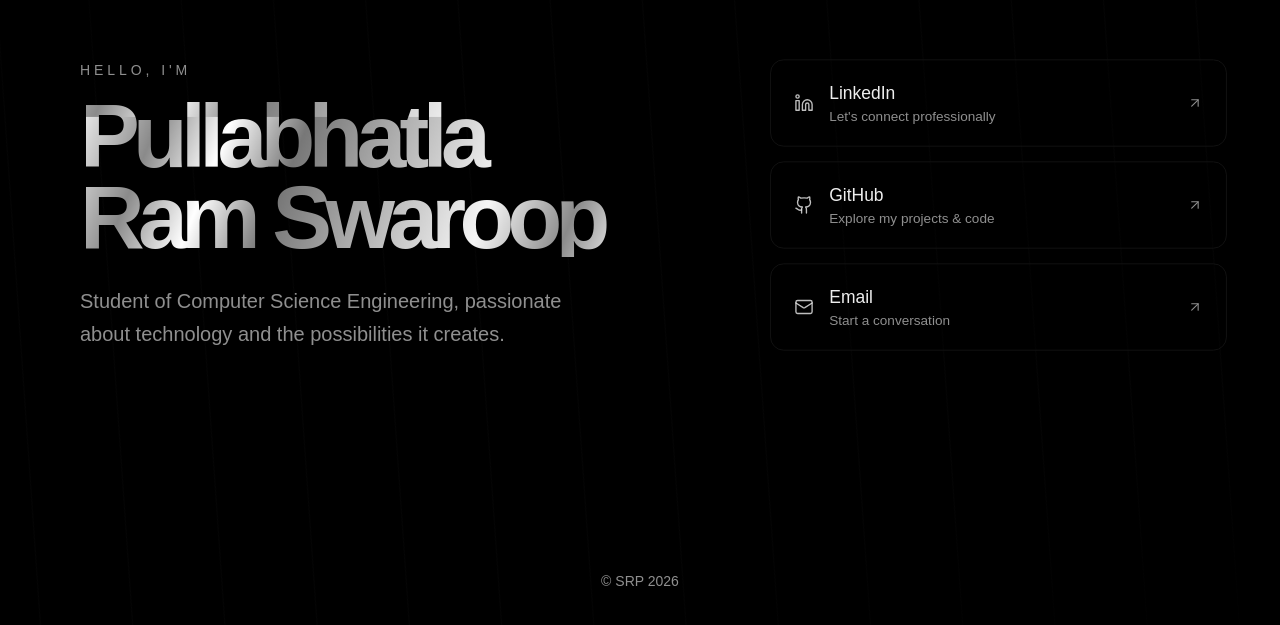
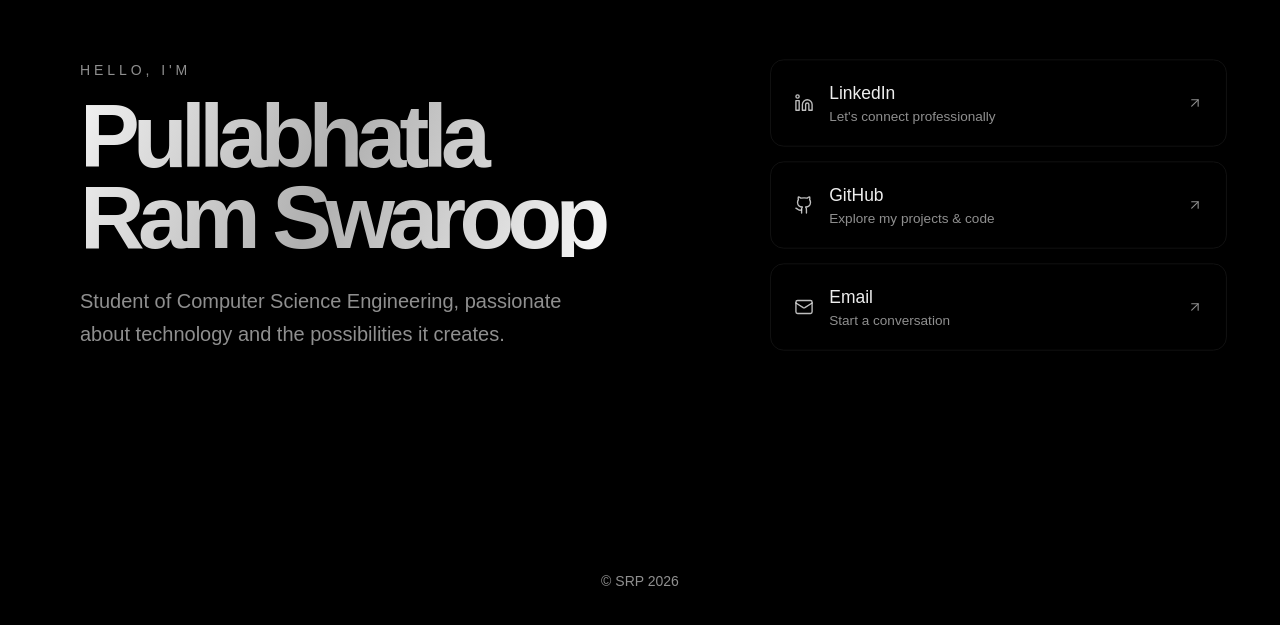
Before and after one commit to SwaroopSRP/portfolio-site, a Next.js app: page / in a window 1280 px wide. Shown: the part 135-760 px from the top of the page. Built offline with nearby package versions, Linux system fonts and the light colour scheme; a web font is replaced by a local one.

Commit message:
feat: adjust drizzle and name-gradient animations in globals.css

```diff
--- a/app/globals.css
+++ b/app/globals.css
@@ -10,10 +10,10 @@
 @layer base { * { @apply border-border outline-ring/50; } body { font-family: 'Google Sans Flex', Arial, sans-serif; } }
 
 .portfolio-shell { isolation: isolate; }
-.drizzle { position: absolute; inset: -30%; pointer-events: none; opacity: .16; transform: rotate(-18deg); background-image: repeating-linear-gradient(104deg, transparent 0 48px, rgba(255,255,255,.16) 49px, transparent 50px 92px); -webkit-mask-image: linear-gradient(180deg, transparent, black 26%, black 72%, transparent); mask-image: linear-gradient(180deg, transparent, black 26%, black 72%, transparent); animation: drizzle-fall 14s linear infinite; }
+.drizzle { position: absolute; inset: -30%; pointer-events: none; opacity: .045; transform: rotate(-18deg); background-image: repeating-linear-gradient(104deg, transparent 0 48px, rgba(255,255,255,.08) 49px, transparent 50px 92px); -webkit-mask-image: linear-gradient(180deg, transparent, black 26%, black 72%, transparent); mask-image: linear-gradient(180deg, transparent, black 26%, black 72%, transparent); animation: drizzle-fall 14s linear infinite; }
 @keyframes drizzle-fall { from { background-position: 0 -160px; } to { background-position: 0 420px; } }
-.name-gradient { background: repeating-linear-gradient(112deg, #f5f5f5 0, #8a8a8a 82px, #ffffff 150px, #777 222px, #f5f5f5 420px); background-clip: text; -webkit-background-clip: text; color: transparent; animation: name-flow 5.2s linear infinite; will-change: background-position; }
-@keyframes name-flow { from { background-position: 0 0; } to { background-position: -158px 389px; } }
+.name-gradient { background: linear-gradient(112deg, #f5f5f5 0%, #b0b0b0 24%, #fafafa 50%, #858585 76%, #f5f5f5 100%, #b0b0b0 124%, #fafafa 150%, #858585 176%, #f5f5f5 200%); background-size: 200% 200%; background-clip: text; -webkit-background-clip: text; color: transparent; animation: name-flow 5.2s linear infinite; will-change: background-position; }
+@keyframes name-flow { from { background-position: 0% 0%; } to { background-position: 50% 50%; } }
 .portfolio-link { transition-property: transform, border-color, background-color; }
 .portfolio-link:active { transform: scale(.99); }
 .sheen { position: absolute; inset: -80% auto -80% -38%; z-index: 0; width: 24%; transform: translateX(-180%) skewX(-24deg); background: linear-gradient(90deg, transparent, rgba(255,255,255,.62), transparent); pointer-events: none; }
```
